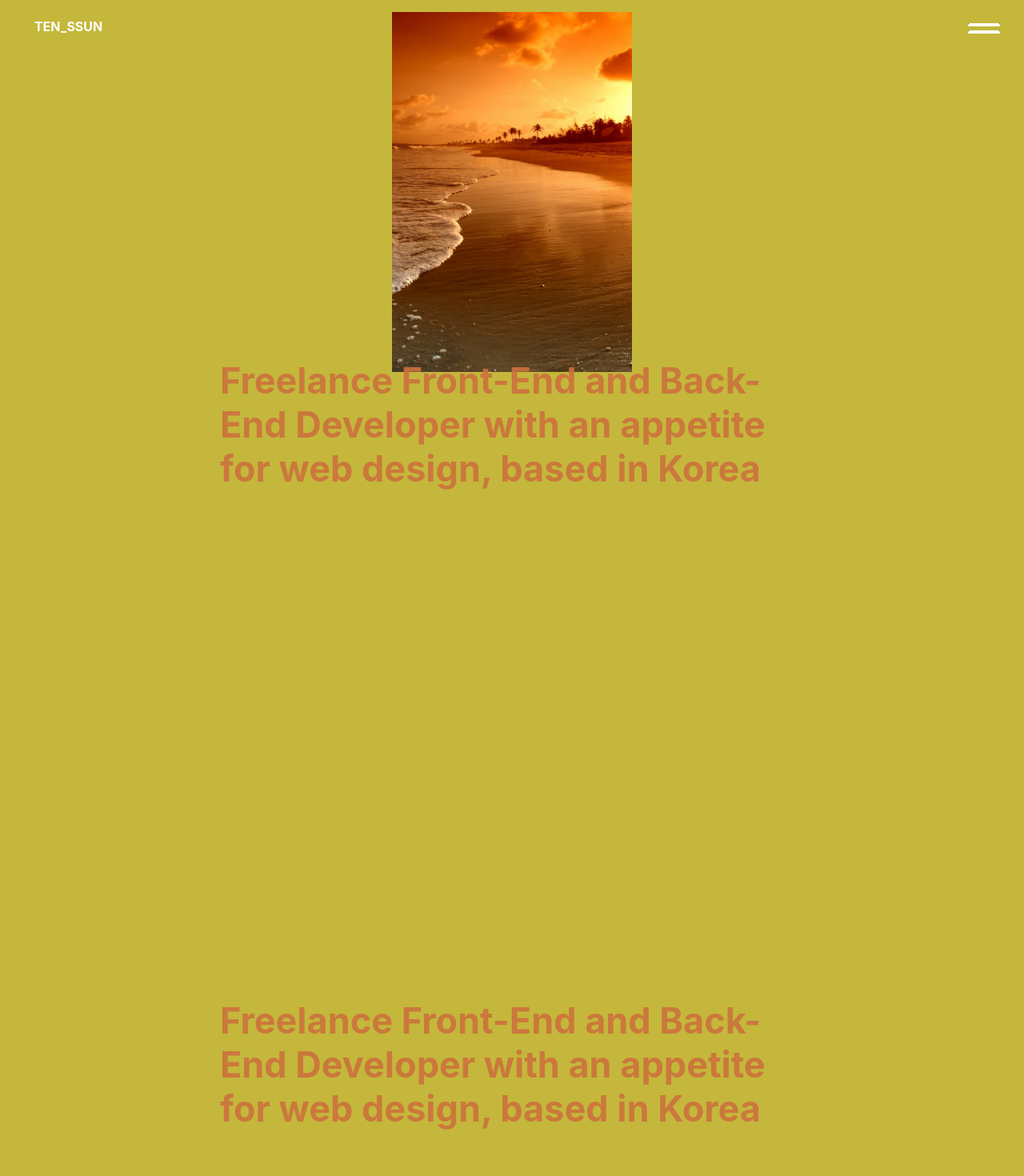
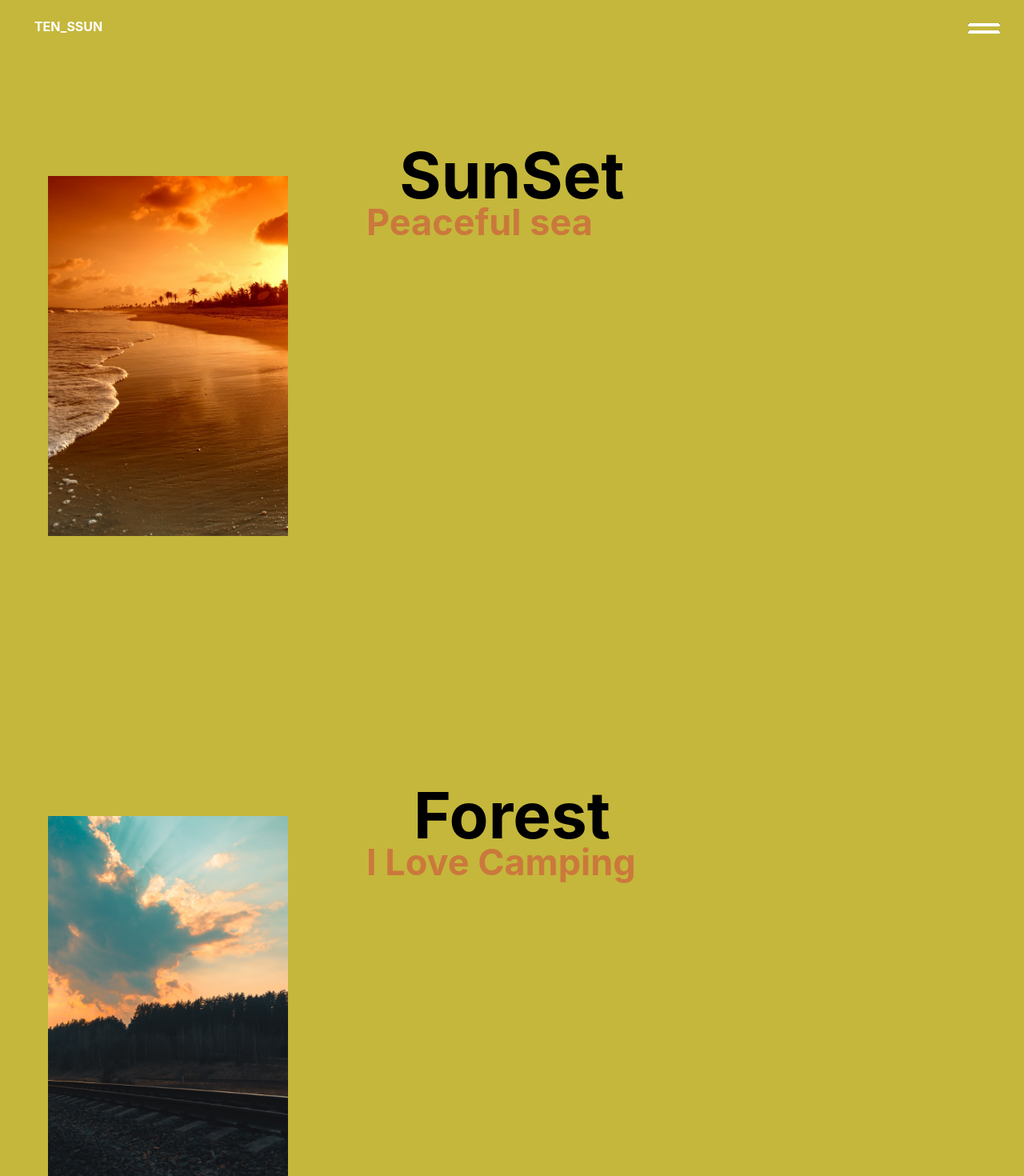
Before and after one commit to TEN-SSUN/portfolio, a React (Create React App) app in the folder ver1/my-profile/: page /work in a window 1280 px wide. Shown: the top 1470 px of the page at 80% size. Built offline with nearby package versions, Linux system fonts and the light colour scheme.

Commit message:
create work Content component(detail)

```diff
--- a/ver1/my-profile/src/component/Work.js
+++ b/ver1/my-profile/src/component/Work.js
@@ -1,140 +1,62 @@
 import React, { Fragment, useState, useEffect, useCallback } from "react";
 import styled from "styled-components";
 import { useLocation } from 'react-router-dom';
+import WorkContents from './WorkContents';
+
 import sunset from '../img/sunset2.jpg';
+import sunglesses from '../img/cat_sunglesses.jpg';
+import wave from '../img/wave2.jpg';
+import sky_forest from '../img/sky_forest.jpg';
 
 const WorkFullDivision = styled.div`
     position : absolute;
     width : ${props => props.browserWidth}px;
-    height : ${props => props.browserHeight*3}px;
+    height : ${props => props.browserHeight* props.workListCount}px;
     background-color:${props => props.worksMainColor};
     transition : all ease 0.2s;
 `;
 
-const MainTextDivision = styled.div`
-    position : absolute;
-    top : ${props => props.browserHeight*0}px;
-    width : ${props => props.browserWidth}px;
-    height : ${props => props.browserHeight}px;
-`;
-const MainTextDivision2 = styled.div`
-    position : absolute;
-    top : ${props => props.browserHeight*1}px;
-    width : ${props => props.browserWidth}px;
-    height : ${props => props.browserHeight}px;
-`;
-const MainTextDivision3 = styled.div`
-    position : absolute;
-    top : ${props => props.browserHeight*2}px;
-    width : ${props => props.browserWidth}px;
-    height : ${props => props.browserHeight}px;
-`;
-
-const MainText = styled.p`
-    position : absolute;
-    padding :0px;
-    margin : 0px;
-    display:flex;
-    left : 50%;
-    top: 170px;
-    transform: translate(-50%);
-    font-size : 80px;
-    transition : all ease 0.3s;
-    color : black;
-    font-weight : bold;
-`;
-
-const SubText = styled.p`
-    position : relative;
-    color : #CC723D;
-    font-weight : bold;
-    font-size : 45px;
-    margin : 10px;
-    transition : all ease 0.3s;
-    width : 750px;
-    left : 50%;
-    top : 65%;
-    transform: translate(-50%, -50%);
-    opacity:0.9;
-`;
-
-const MainImageDiv = styled.div`
-    width : 300px;
-    height: 450px;
-    background-color:white;
-    position : absolute;
-    top : 30%;
-    left : 50%;
-    transform: translate(-50%, -50%);
-    overflow: hidden;
-    padding:0px;
-    margin:0px;
-    cursor: pointer;
-    &:after{
-        content:"";
-        width: 1px;
-        height: 60px;
-        left: 50%;
-        top: -50%;
-        background: #ffffff;
-        position: absolute;
-        opacity: 0;
-        z-index: 1;
-        transition: all 0.4s ease;
-        transform: translate(-50%, -50%);
-    }
-    &:before{
-        content:"";
-        width: 60px;
-        height: 1px;
-        left: 150%;
-        top: 50%;
-        background: #fff;
-        position: absolute;
-        opacity: 0;
-        z-index: 1;
-        transition: all 0.4s ease;
-        transform: translate(-50%, -50%);
-    }
-    &:hover:after,&:hover:before {
-        opacity: 1;
-        left: 50%;
-        top: 50%;
-    }
-`;
-
-const MainImage = styled.img`
-    width : 300px;
-    height: 450px;
-    object-fit : cover;
-    overflow: hidden;
-    transition : transform ease 0.3s ease-in-out;
-    &:hover {
-        opacity: 0.8;
-    }
-`;
-
-const MainImageCover = styled.div`
-    position : absolute;
-    left : 0px;
-    top : 0px;
-    width : 100%;
-    height: 100%;
-    background-color:white;
-    opacity: 0;
-    &:hover {
-        opacity: 0.1;
-    }
-`;
-
 function Contact()
 {
+    const workList= [
+                        {
+                        seq: 1
+                        ,color:"#C4B73B"
+                        ,img:sunset
+                        ,title:"SunSet"
+                        ,contents:"Peaceful sea"
+                        },
+                        {
+                        seq: 2
+                        ,color:"#80b463"
+                        ,img:sky_forest
+                        ,title:"Forest"
+                        ,contents:"I Love Camping"
+                        },
+                        {
+                        seq: 3
+                        ,color:"#b0dfb8"
+                        ,img:wave
+                        ,title:"Wave"
+                        ,contents:"So~~Cooooooooooooooooool"
+                        },
+                        {
+                        seq: 4
+                        ,color:"#ef404f"//C4003B
+                        ,img:sunglesses
+                        ,title:"Cat"
+                        ,contents:"Gangnam Style~"
+                        }
+                    ]
+
     const [browserWidth, setBrowserWidth] = useState(document.documentElement.clientWidth);
     const [browserHeight, setBrowserHeight] = useState(document.documentElement.clientHeight);
-    const [worksMainColor, setWorksMainColor] = useState("#C4B73B");
+    const [worksMainColor, setWorksMainColor] = useState(workList[0].color);
+
+    const [workListCount] = useState(workList.length);
 
     const location = useLocation();
-    console.log(location);
+    //console.log(location);
 
     const handleWindowResize = useCallback(event => {
         setBrowserWidth(document.documentElement.clientWidth);
@@ -142,21 +64,21 @@ function Contact()
     }, []);
 
     const handleScrollMove = useCallback(event => {
-        console.log((700>=window.pageYOffset)+" | "+((Number(browserHeight*0)+Number(700))<Number(window.pageYOffset))+" | "+ ((Number(browserHeight*1)+Number(700))<Number(window.pageYOffset)));
 
-        if((Number(browserHeight*1)+Number(700))<Number(window.pageYOffset))
+        for(let i=workList.length-1; i>=1 ;i--)
         {
-            setWorksMainColor("#C4003B");
+            if((Number(browserHeight*(i-1))+Number(300))<Number(window.pageYOffset))
+            {
+                setWorksMainColor(workList[i].color);
+                break;
+            }
+            else if(300>=window.pageYOffset)
+            {
+                setWorksMainColor(workList[0].color);
+                break;
+            }
         }
-        else if((Number(browserHeight*0)+Number(700))<Number(window.pageYOffset))
-        {
-            setWorksMainColor("#00B73B");
-        }
-        else if(700>=window.pageYOffset)
-        {
-            setWorksMainColor("#C4B73B");
-        }
-
+        //console.log(worksMainColor+" | "+window.pageYOffset);
     }, []);
 
     useEffect(() => {
@@ -166,18 +88,10 @@ function Contact()
 
     return (
         <Fragment>
-            <WorkFullDivision id="WorkFullDivision" browserWidth={browserWidth} browserHeight={browserHeight} worksMainColor={worksMainColor}>
-                <MainTextDivision id="MainTextDivision" browserWidth={browserWidth} browserHeight={browserHeight}>
-                    <MainImageDiv><MainImage src={sunset} /></MainImageDiv>
-                    <MainText id="mainTitle"></MainText>
-                    <SubText>Freelance Front-End and Back-End Developer with an appetite for web design, based in Korea</SubText>
-                </MainTextDivision>
-                <MainTextDivision2 id="MainTextDivision2" browserWidth={browserWidth} browserHeight={browserHeight}>
-                    <SubText>Freelance Front-End and Back-End Developer with an appetite for web design, based in <span style={{fontColor:"red"}}>Korea</span></SubText>
-                </MainTextDivision2>
-                <MainTextDivision3 id="MainTextDivision3" browserWidth={browserWidth} browserHeight={browserHeight}>
-                    <SubText>Freelance Front-End and Back-End Developer with an appetite for web design, based in <span style={{fontColor:"red"}}>Korea</span></SubText>
-                </MainTextDivision3>
+            <WorkFullDivision id="WorkFullDivision" browserWidth={browserWidth} browserHeight={browserHeight} worksMainColor={worksMainColor} workListCount={workListCount}>
+                {workList.map(({ seq, img, title, contents }) => (
+                    <WorkContents id={"workContents"+seq} browserWidth={browserWidth} browserHeight={browserHeight} num={seq} img={img} title={title} contents={contents}/>
+                    ))}
             </WorkFullDivision>
         </Fragment>
     );
--- /dev/null
+++ b/ver1/my-profile/src/component/WorkContents.js
@@ -0,0 +1,118 @@
+import React, {useState, useEffect, useCallback} from "react";
+import styled from "styled-components";
+
+const MainTextDivision = styled.div`
+    position : absolute;
+    top : ${props => props.browserHeight*(props.num-1)}px;
+    width : ${props => props.browserWidth}px;
+    height : ${props => props.browserHeight}px;
+`;
+
+const MainImageDiv = styled.div`
+    width : 300px;
+    height: 450px;
+    background-color:white;
+    position : absolute;
+    top : 50%;
+    left : 60px;
+    transform: translate(0%, -40%);
+    overflow: hidden;
+    padding:0px;
+    margin:0px;
+    cursor: pointer;
+    &:after{
+        content:"";
+        width: 1px;
+        height: 60px;
+        left: 50%;
+        top: -50%;
+        background: #ffffff;
+        position: absolute;
+        opacity: 0;
+        z-index: 1;
+        transition: all 0.4s ease;
+        transform: translate(-50%, -50%);
+    }
+    &:before{
+        content:"";
+        width: 60px;
+        height: 1px;
+        left: 150%;
+        top: 50%;
+        background: #fff;
+        position: absolute;
+        opacity: 0;
+        z-index: 1;
+        transition: all 0.4s ease;
+        transform: translate(-50%, -50%);
+    }
+    &:hover:after,&:hover:before {
+        opacity: 1;
+        left: 50%;
+        top: 50%;
+    }
+`;
+
+const MainImage = styled.img`
+    width : 300px;
+    height: 450px;
+    object-fit : cover;
+    overflow: hidden;
+    transition : transform ease 0.3s ease-in-out;
+    &:hover {
+        opacity: 0.8;
+    }
+`;
+
+const MainText = styled.p`
+    position : absolute;
+    padding :0px;
+    margin : 0px;
+    display:flex;
+    left : 50%;
+    top: 170px;
+    transform: translate(-50%);
+    font-size : 80px;
+    transition : all ease 0.3s;
+    color : black;
+    font-weight : bold;
+`;
+
+const SubText = styled.p`
+    position : relative;
+    color : #CC723D;
+    font-weight : bold;
+    font-size : 45px;
+    margin : 10px;
+    transition : all ease 0.3s;
+    width : 750px;
+    left : 35%;
+    top : 30%;
+    //transform: translate(-50%, -50%);
+    opacity:0.9;
+`;
+
+function Contact(props)
+{
+    const [num, setNum] = useState(0);
+    const [browserWidth, setBrowserWidth] = useState(props.browserWidth);
+    const [browserHeight, setBrowserHeight] = useState(props.browserHeight);
+    //const [worksMainColor, setWorksMainColor] = useState("#C4B73B");
+
+    useEffect(() => {
+        console.log(props.contents)
+        setNum(props.num)
+        setBrowserWidth(props.browserWidth);
+        setBrowserHeight(props.browserHeight);
+    },[props])
+
+    return (
+            <MainTextDivision id={"MainContentDivision"+num} browserWidth={browserWidth} browserHeight={browserHeight} num={num} color={props.color}>
+                <MainImageDiv><MainImage src={props.img} /></MainImageDiv>
+                <MainText id="mainTitle">{props.title}</MainText>
+                <SubText>{props.contents}</SubText>
+            </MainTextDivision>
+    );
+  }
+
+export default Contact;
```
